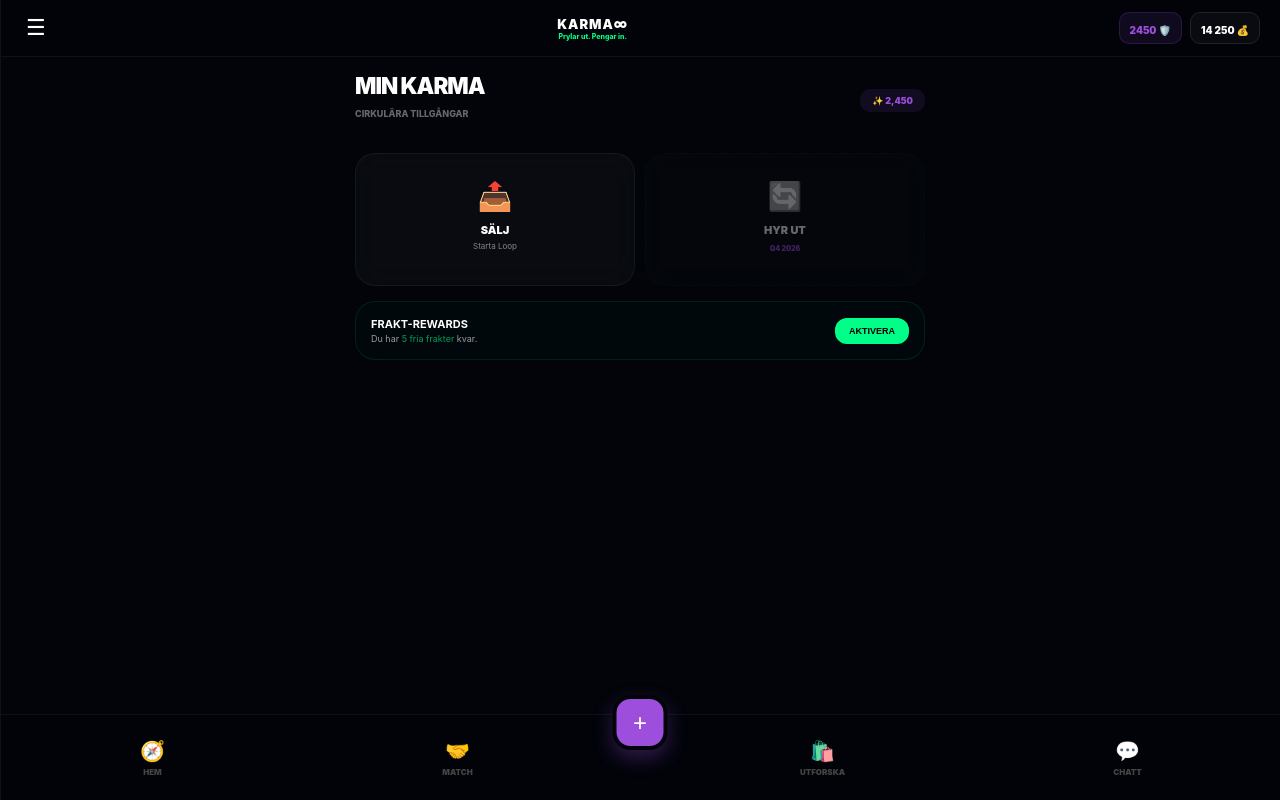
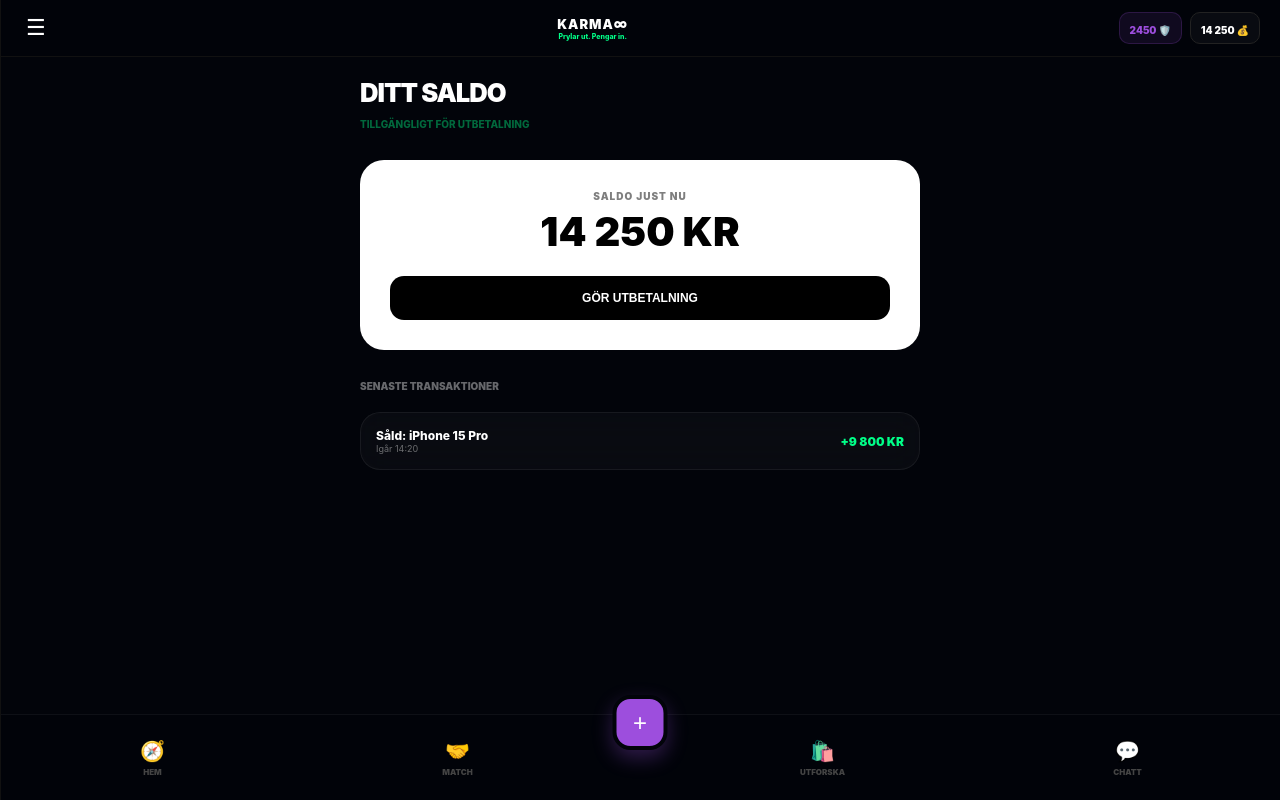
Before and after one commit to gascheckking/marketbeg-appGem, a Next.js app: page /dashboard in a window 1280 px wide. Built offline with nearby package versions, Linux system fonts and the light colour scheme.

Commit message:
Update page.tsx

```diff
--- a/app/dashboard/page.tsx
+++ b/app/dashboard/page.tsx
@@ -1,43 +1,32 @@
 // // app/dashboard/page.tsx
 "use client";
 import React from 'react';
-import { useRouter } from 'next/navigation';
 
 export default function Dashboard() {
-  const router = useRouter();
-
   return (
-    <div className="page-wrapper" style={{ padding: '15px' }}>
-      <header style={{ display: 'flex', justifyContent: 'space-between', alignItems: 'center', marginBottom: '25px' }}>
-        <div>
-          <h1 style={{ fontSize: '1.4rem', fontWeight: 900, margin: 0, letterSpacing: '-1px' }}>MIN KARMA</h1>
-          <p style={{ fontSize: '9px', fontWeight: 800, opacity: 0.4 }}>CIRKULÄRA TILLGÅNGAR</p>
-        </div>
-        <div style={{ background: 'rgba(157, 78, 221, 0.1)', color: 'var(--neon-purple)', padding: '6px 12px', borderRadius: '10px', fontWeight: 900, fontSize: '9px' }}>
-          ✨ 2,450
-        </div>
+    <div className="page-wrapper" style={{ padding: '20px', animation: 'fadeIn 0.5s ease' }}>
+      <header style={{ marginBottom: '30px' }}>
+        <h1 style={{ fontSize: '1.6rem', fontWeight: 900, margin: 0, letterSpacing: '-1px' }}>DITT SALDO</h1>
+        <p style={{ fontSize: '10px', fontWeight: 800, opacity: 0.4, color: 'var(--neon-mint)' }}>TILLGÄNGLIGT FÖR UTBETALNING</p>
       </header>
 
-      <div style={{ display: 'grid', gridTemplateColumns: '1fr 1fr', gap: '10px', marginBottom: '15px' }}>
-        <div className="glass-card" onClick={() => router.push('/sell')} style={{ padding: '25px 15px', cursor: 'pointer', textAlign: 'center', border: '1px solid rgba(255,255,255,0.05)' }}>
-          <div style={{ fontSize: '28px', marginBottom: '10px' }}>📤</div>
-          <h3 style={{ margin: 0, fontSize: '11px', fontWeight: 900 }}>SÄLJ</h3>
-          <p style={{ fontSize: '8px', opacity: 0.5, marginTop: '4px' }}>Starta Loop</p>
-        </div>
-
-        <div className="glass-card" style={{ padding: '25px 15px', opacity: 0.4, textAlign: 'center', borderStyle: 'dashed' }}>
-          <div style={{ fontSize: '28px', marginBottom: '10px', filter: 'grayscale(1)' }}>🔄</div>
-          <h3 style={{ margin: 0, fontSize: '11px', fontWeight: 900 }}>HYR UT</h3>
-          <p style={{ color: 'var(--neon-purple)', fontWeight: 900, fontSize: '7px' }}>Q4 2026</p>
-        </div>
+      <div style={{ background: '#fff', color: '#000', padding: '30px', borderRadius: '24px', marginBottom: '20px', textAlign: 'center' }}>
+        <div style={{ fontSize: '10px', fontWeight: 900, opacity: 0.5, letterSpacing: '1px' }}>SALDO JUST NU</div>
+        <div style={{ fontSize: '2.5rem', fontWeight: 900, margin: '5px 0' }}>14 250 KR</div>
+        <button style={{ width: '100%', background: '#000', color: '#fff', border: 'none', padding: '15px', borderRadius: '14px', fontWeight: 900, fontSize: '12px', marginTop: '15px' }}>
+          GÖR UTBETALNING
+        </button>
       </div>
 
-      <div className="glass-card" style={{ display: 'flex', justifyContent: 'space-between', alignItems: 'center', padding: '15px', background: 'rgba(0,255,136,0.02)', border: '1px solid rgba(0,255,136,0.1)' }}>
-        <div>
-          <strong style={{ fontSize: '11px', display: 'block' }}>FRAKT-REWARDS</strong>
-          <p style={{ margin: '2px 0 0 0', fontSize: '9px', opacity: 0.6 }}>Du har <span style={{color:'var(--neon-mint)'}}>5 fria frakter</span> kvar.</p>
+      <div style={{ display: 'grid', gap: '10px' }}>
+        <h3 style={{ fontSize: '10px', fontWeight: 900, opacity: 0.4, marginTop: '10px' }}>SENASTE TRANSAKTIONER</h3>
+        <div className="glass-card" style={{ padding: '15px', display: 'flex', justifyContent: 'space-between', alignItems: 'center' }}>
+          <div>
+             <div style={{ fontSize: '12px', fontWeight: 800 }}>Såld: iPhone 15 Pro</div>
+             <div style={{ fontSize: '9px', opacity: 0.4 }}>Igår 14:20</div>
+          </div>
+          <div style={{ fontSize: '12px', fontWeight: 900, color: 'var(--neon-mint)' }}>+9 800 KR</div>
         </div>
-        <button className="primary-btn" style={{ width: 'auto', padding: '8px 14px', background: 'var(--neon-mint)', color: '#000', fontSize: '9px', fontWeight: 900 }}>AKTIVERA</button>
       </div>
     </div>
   );
```
